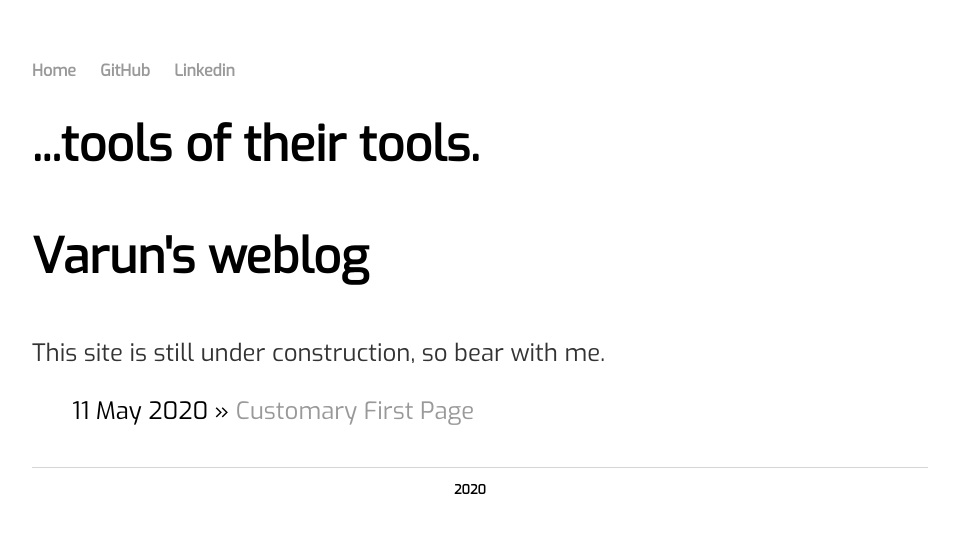
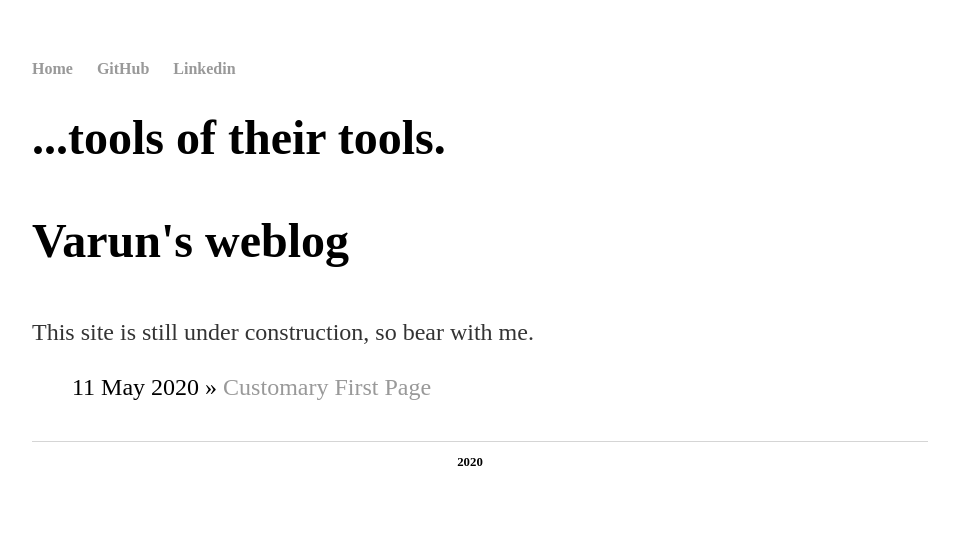
Before and after one commit to varun-venkatesh/varun-venkatesh.github.io, a Jekyll site: the page built from index.html, in a window 1280 px wide. Shown: the top 533 px of the page, without its empty margins (160-1119 px from the left). Built offline with Jekyll 4.4.1, drawn with Linux system fonts in a browser that asks for light colours.

Commit message:
Update default.html

```diff
--- a/_layouts/default.html
+++ b/_layouts/default.html
@@ -2,8 +2,6 @@
 <html>
 	<head>
 		<title>{{ page.title }}</title>
-		<!-- link to font-family -->
-		<link href='https://fonts.googleapis.com/css?family=Exo' rel='stylesheet'>
 		<!-- link to the main stylesheet -->
 		<link rel="stylesheet" type="text/css" href="/css/main.css">
 	</head>
```
